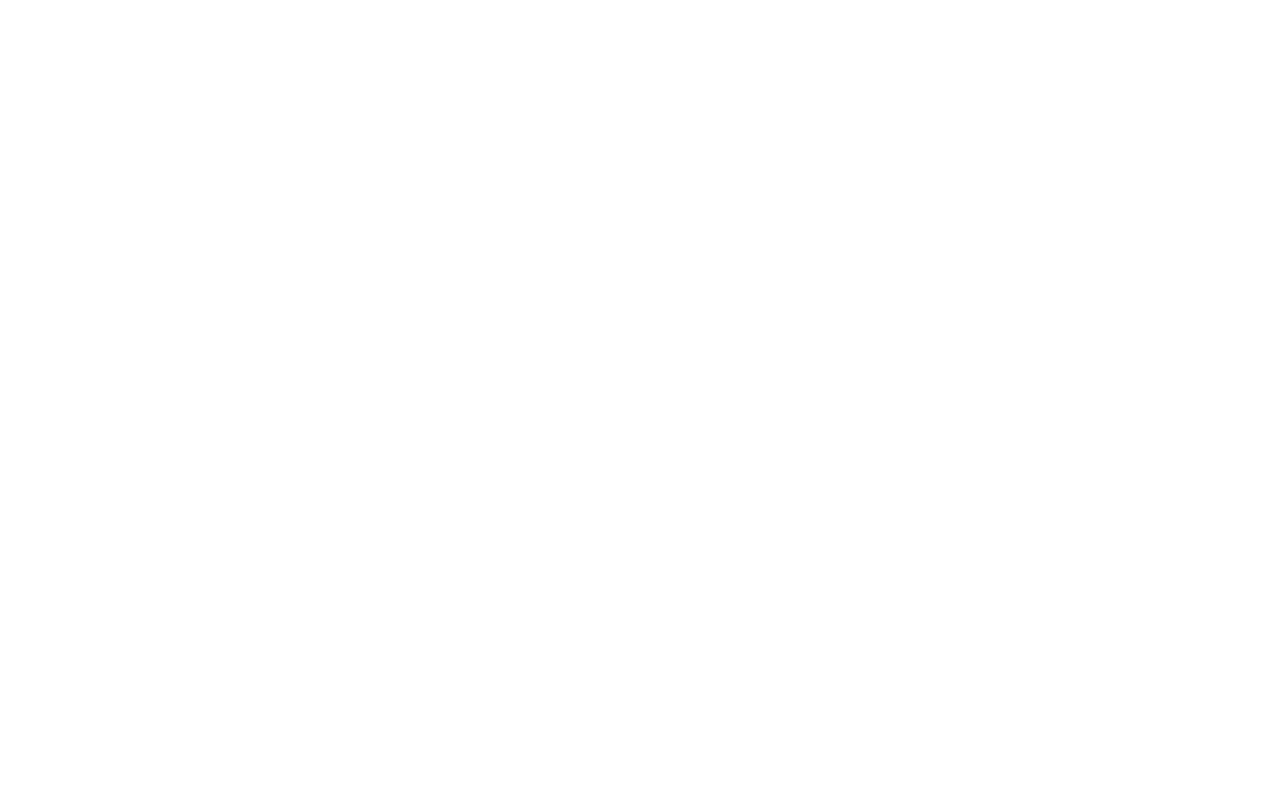
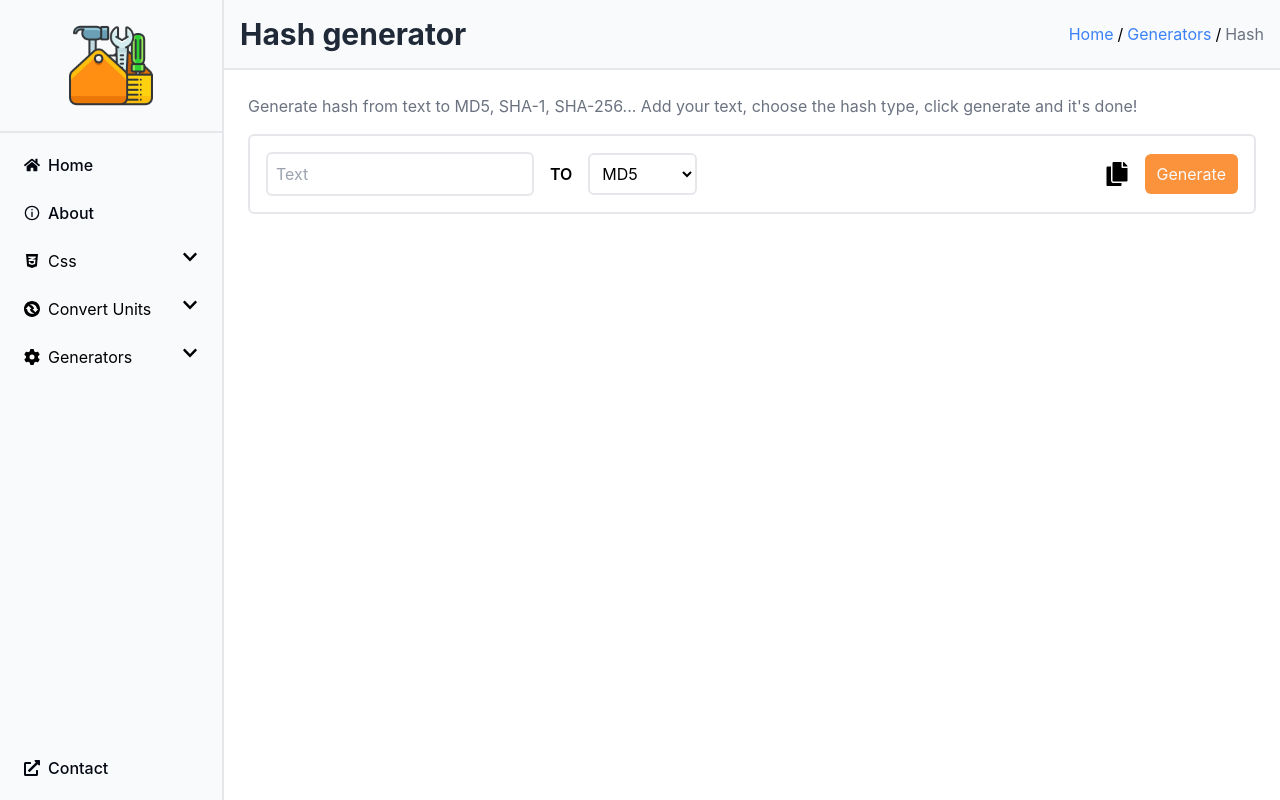
Before and after one commit to Oslonline/oslo-toolbox, a React (Vite) app: page /Generators/Hash in a window 1280 px wide. Before the commit this address had no page. Built offline with nearby package versions, Linux system fonts and the light colour scheme.

Commit message:
feat: add hash generator

```diff
--- a/package.json
+++ b/package.json
@@ -12,6 +12,7 @@
   "dependencies": {
     "@fseehawer/react-circular-slider": "^2.6.4",
     "@vercel/analytics": "^1.3.1",
+    "crypto-js": "^4.2.0",
     "file-saver": "^2.0.5",
     "react": "^18.2.0",
     "react-dom": "^18.2.0",
--- a/src/Routes.jsx
+++ b/src/Routes.jsx
@@ -6,7 +6,7 @@ import About from "./pages/About";
 import { Home, HomeCss, HomeConvert, HomeGen } from "./pages/Home";
 import { Length, Mass, Area, Volume, Temperature } from "./pages/Tools/UnitsConvert";
 import { Gradient, BoxShadow } from "./pages/Tools/Css";
-import { Lorem, Password, QrCode } from "./pages/Tools/Generator";
+import { Hash, Lorem, Password, QrCode } from "./pages/Tools/Generator";
 
 function MainRouter() {
   return (
@@ -34,6 +34,7 @@ function MainRouter() {
             <Route path="Password" element={<Password />} />
             <Route path="Lorem" element={<Lorem />} />
             <Route path="QrCode" element={<QrCode />} />
+            <Route path="Hash" element={<Hash />} />
           </Route>
         </Route>
       </Routes>
--- a/src/components/Header/Header.jsx
+++ b/src/components/Header/Header.jsx
@@ -19,6 +19,7 @@ function Header() {
     "/Generators/Password": "Password generator",
     "/Generators/Lorem": "Lorem Ipsum generator",
     "/Generators/QrCode": "QR Code generator",
+    "/Generators/Hash": "Hash generator",
     "/About": "About & Contact",
   };
 
--- a/src/components/SideBar/SidebarNav.jsx
+++ b/src/components/SideBar/SidebarNav.jsx
@@ -2,7 +2,7 @@ import React, { useState } from "react";
 import SidebarLinks from "./SidebarLinks";
 import SidebarDropdown from "./SidebarDropdown";
 
-import { FaCss3Alt, FaExternalLinkAlt, FaHome, FaWeightHanging, FaRuler, FaThermometerHalf, FaRulerCombined, FaCube, FaUnlockAlt, FaQrcode } from "react-icons/fa";
+import { FaCss3Alt, FaExternalLinkAlt, FaHome, FaWeightHanging, FaRuler, FaThermometerHalf, FaRulerCombined, FaCube, FaUnlockAlt, FaQrcode, FaHashtag } from "react-icons/fa";
 import { GrCircleInformation } from "react-icons/gr";
 import { TbCircleLetterL } from "react-icons/tb";
 import { MdGradient } from "react-icons/md";
@@ -66,6 +66,7 @@ function SidebarNav() {
           <SidebarLinks link={"/Generators/Password"} icon={<FaUnlockAlt />} linkname={"Password"} />
           <SidebarLinks link={"/Generators/Lorem"} icon={<TbCircleLetterL />} linkname={"Lorem Ipsum"} />
           <SidebarLinks link={"/Generators/QrCode"} icon={<FaQrcode />} linkname={"QR Code"} />
+          <SidebarLinks link={"/Generators/Hash"} icon={<FaHashtag />} linkname={"Hash"} />
         </SidebarDropdown>
       </div>
       <div>
--- a/src/pages/Home/HomeGen.jsx
+++ b/src/pages/Home/HomeGen.jsx
@@ -19,6 +19,12 @@ const genTools = [
     text: "",
     icon: "/images/gen-tools/qr-code.webp",
   },
+  {
+    name: "Hash generator",
+    link: "/Generators/Hash",
+    text: "",
+    icon: "/images/gen-tools/hash.webp",
+  },
 ];
 
 function HomeCss() {
--- /dev/null
+++ b/src/pages/Tools/Generator/Hash.jsx
@@ -0,0 +1,68 @@
+import { useState } from "react";
+import CryptoJS from "crypto-js";
+import { FaCheck, FaCopy } from "react-icons/fa";
+
+export default function Hash() {
+  const [text, setText] = useState("");
+  const [hashType, setHashType] = useState("MD5");
+  const [hash, setHash] = useState("");
+  const [copySuccess, setCopySuccess] = useState(false);
+
+  const handleCopy = () => {
+    navigator.clipboard.writeText(hash);
+    setCopySuccess(true);
+    setTimeout(() => setCopySuccess(false), 1000);
+  };
+
+  const handleGenerateHash = () => {
+    let generatedHash;
+    switch (hashType) {
+      case "MD5":
+        generatedHash = CryptoJS.MD5(text).toString();
+        break;
+      case "SHA-1":
+        generatedHash = CryptoJS.SHA1(text).toString();
+        break;
+      case "SHA-256":
+        generatedHash = CryptoJS.SHA256(text).toString();
+        break;
+      case "SHA-512":
+        generatedHash = CryptoJS.SHA512(text).toString();
+        break;
+      default:
+        generatedHash = "";
+    }
+    setHash(generatedHash);
+  };
+
+  return (
+    <div className="flex flex-col gap-4 p-6">
+      <div>
+        <p className="text-gray-500">Generate hash from text to MD5, SHA-1, SHA-256... Add your text, choose the hash type, click generate and it's done!</p>
+      </div>
+      <div className="flex items-center justify-between gap-4 rounded-md border-2 border-gray-200 p-4">
+        <div className="flex items-center gap-4">
+          <input type="text" placeholder="Text" value={text} onChange={(e) => setText(e.target.value)} className={`w-full rounded-md border-2 border-gray-200 bg-white p-2 caret-orange-400 outline-none focus:border-orange-400 focus:outline-offset-0`} />
+          <p className="font-semibold">TO</p>
+          <select value={hashType} onChange={(e) => setHashType(e.target.value)} className="rounded-md border-2 border-gray-200 bg-white p-2 focus:border-orange-400">
+            <option value="MD5">MD5</option>
+            <option value="SHA-1">SHA-1</option>
+            <option value="SHA-256">SHA-256</option>
+            <option value="SHA-512">SHA-512</option>
+          </select>
+        </div>
+        <div className="flex items-center gap-4">
+          <button onClick={handleCopy}>{copySuccess ? <FaCheck fontSize={24} color="green" /> : <FaCopy fontSize={24} />}</button>
+          <button onClick={handleGenerateHash} className={`rounded-md bg-orange-400 px-3 py-2 text-gray-50 duration-200 hover:bg-orange-600`}>
+            Generate
+          </button>
+        </div>
+      </div>
+      {hash && (
+        <div className="flex flex-col gap-3 rounded-md border-2 border-gray-200 p-4">
+          <p className="break-words rounded-md bg-gray-950 p-2 text-gray-50">{hash}</p>
+        </div>
+      )}
+    </div>
+  );
+}
--- a/src/pages/Tools/Generator/index.js
+++ b/src/pages/Tools/Generator/index.js
@@ -1,3 +1,4 @@
 export { default as Password } from "./Password";
 export { default as Lorem } from "./Lorem";
 export { default as QrCode } from "./QrCode";
+export { default as Hash } from "./Hash";
```
Also changed, not shown: public/images/gen-tools/hash.webp (added).
